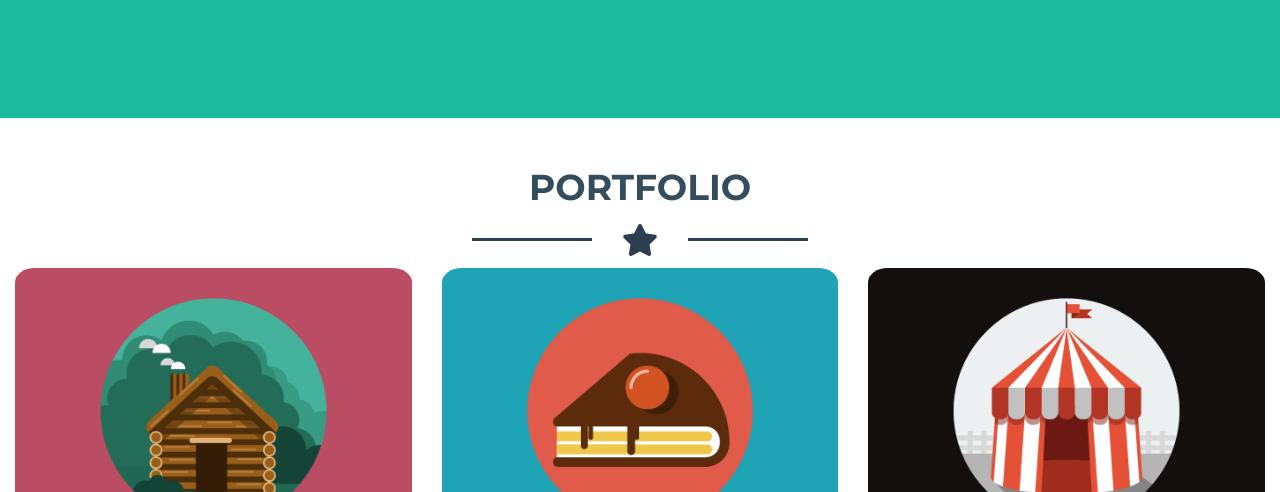
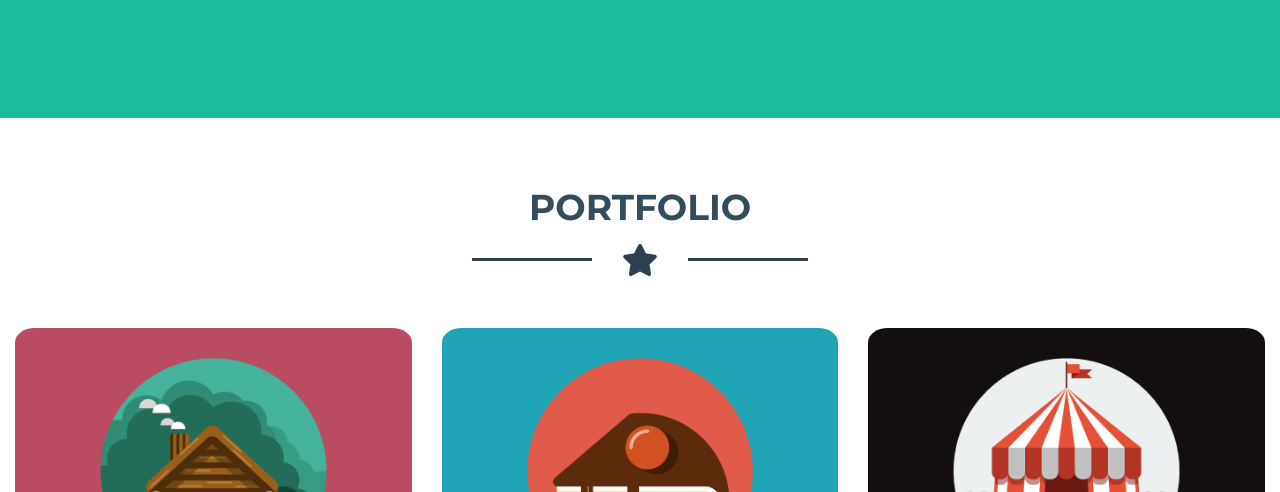
Before and after one commit to SimonaCinti/html-css-bootstrap-freelancer, a plain HTML site: page index.html in a window 1280 px wide. Shown: the part 608-1100 px from the top of the page. Drawn offline with Linux system fonts and the light colour scheme.

Commit message:
portfolio

```diff
--- a/css/styles.css
+++ b/css/styles.css
@@ -133,6 +133,14 @@ h2.title {
   background-color: white;
 }
 
+.portfolio h2 {
+  margin-top: 40px;
+}
+
+.portfolio .row .line-star {
+  margin-bottom: 40px;
+}
+
 .portfolio .row .item-image {
   height: 288px;
   border-radius: 5%;
```
